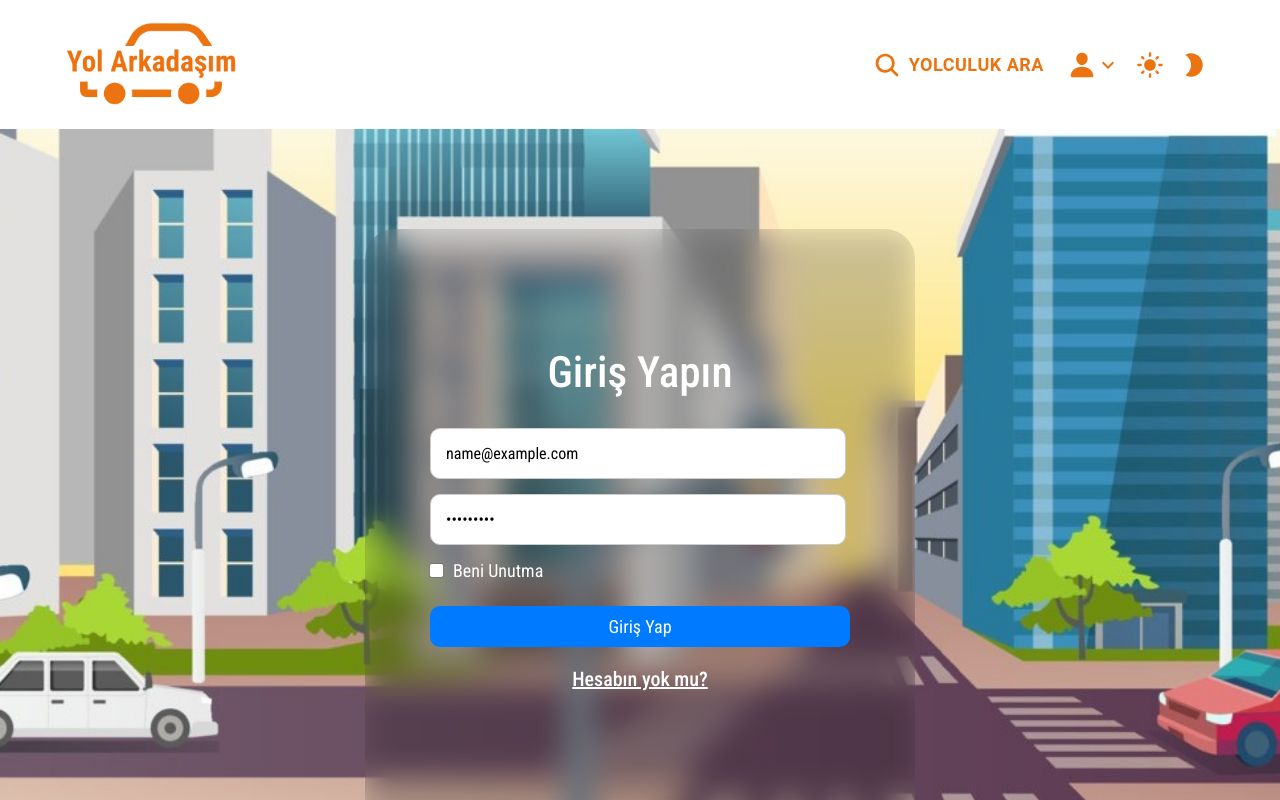
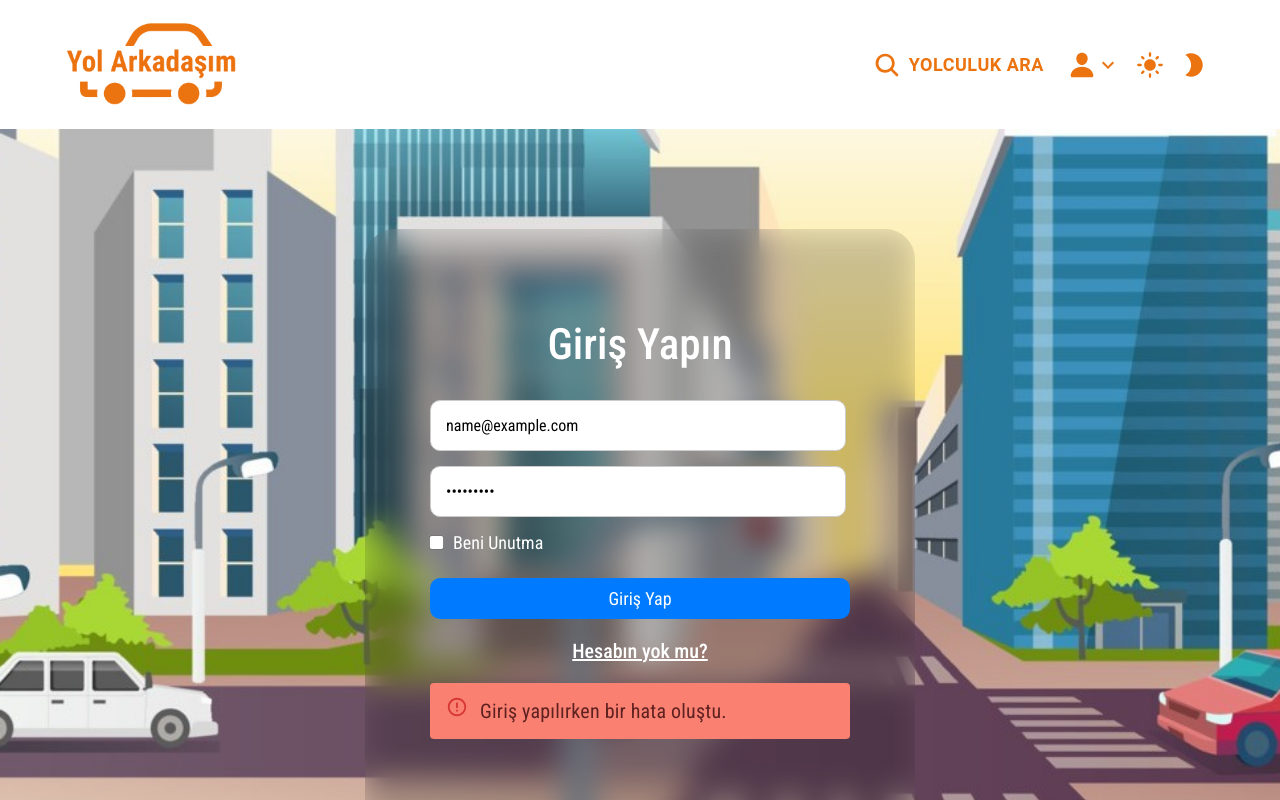
Before and after one commit to kubraacelik/YOLARKADASIM-Bitirme-Projesi, a React (Vite) app in the folder yolarkadasim/: page /girisYap in a window 1280 px wide. Both pictures are taken after typing "name@example.com", "Sample123" into the empty fields and a click on the button "Giriş Yap". Shown: the top 800 px of the page. Built offline with nearby package versions, Linux system fonts and the light colour scheme; no server answers.

Commit message:
giriş yap kısmına renklendirme eklendi

```diff
--- a/yolarkadasim/src/routes/GirişYap.jsx
+++ b/yolarkadasim/src/routes/GirişYap.jsx
@@ -1,4 +1,4 @@
-import React, { useEffect, useState } from "react";
+import React, { useState } from "react";
 import Navbar from "../components/Navbar";
 import Footer from "../components/Footer";
 import "../styles/GirişYap.css";
@@ -6,6 +6,10 @@ import { useFormik } from "formik";
 import { advancedSchema } from "../schemas";
 import { Link } from "react-router-dom";
 import axios from "axios";
+import Alert from "@mui/material/Alert";
+
+const GirişYap = () => {
+  const [loginSuccess, setLoginSuccess] = useState(null);
 
   const onSubmit = async (values, actions) => {
     console.log(values);
@@ -13,16 +17,16 @@ const onSubmit = async (values, actions) => {
     try {
       await loginUserFromMongoDB(values); // Kullanıcı bilgileriyle MongoDB'den giriş yap
       actions.resetForm(); // Formu sıfırla
-    alert("Başarıyla giriş yapıldı.");
+      setLoginSuccess(true);
     } catch (error) {
-    alert("Giriş yapılırken bir hata oluştu.");
+      setLoginSuccess(false);
     }
   };
 
   const loginUserFromMongoDB = async (userData) => {
     try {
       const response = await axios.post(
-      "http://localhost:8080/api/kullanicilar",
+        "http://localhost:8080/api/kullanicilar/login",
         userData
       );
       console.log(response.data);
@@ -33,17 +37,14 @@ const loginUserFromMongoDB = async (userData) => {
     }
   };
 
-
-export default function GirişYap() {
-
   const { values, errors, isSubmitting, handleSubmit, handleChange } =
     useFormik({
       initialValues: {
         eposta: "",
         sifre: "",
       },
-      validationSchema:advancedSchema,
-      onSubmit
+      validationSchema: advancedSchema,
+      onSubmit,
     });
 
   return (
@@ -54,7 +55,6 @@ export default function GirişYap() {
           <div className="girisYap">
             <div className="tanım">Giriş Yapın</div>
             <form onSubmit={handleSubmit}>
-
               <div className="girisYap-giris">
                 <input
                   type="email"
@@ -81,15 +81,42 @@ export default function GirişYap() {
 
               <div className="girisYap-giris">
                 <label className="beni-unutma" htmlFor="beniUnutma">
-                  <input type="checkbox" />Beni Unutma
+                  <input type="checkbox" />
+                  Beni Unutma
                 </label>
               </div>
-              <button disabled={isSubmitting} className="girisYap-btn" type="submit">
+              <button
+                disabled={isSubmitting}
+                className="girisYap-btn"
+                type="submit"
+              >
                 Giriş Yap
               </button>
               <div className="hesabinVarsaDiv">
-              <Link style={{ color: 'white' }} to='/uyeOl'>Hesabın yok mu?</Link>
+                <Link style={{ color: "white" }} to="/uyeOl">
+                  Hesabın yok mu?
+                </Link>
               </div>
+              {loginSuccess === true && (
+                <div>
+                  <Alert
+                    sx={{ fontSize: 20, backgroundColor: "lightgreen" }}
+                    severity="success"
+                  >
+                    Başarıyla Giriş Yapıldı.
+                  </Alert>
+                </div>
+              )}
+              {loginSuccess === false && (
+                <div>
+                  <Alert
+                    sx={{ fontSize: 20, backgroundColor: "salmon" }}
+                    severity="error"
+                  >
+                    Giriş yapılırken bir hata oluştu.
+                  </Alert>
+                </div>
+              )}
             </form>
           </div>
         </div>
@@ -97,4 +124,6 @@ export default function GirişYap() {
       </div>
     </>
   );
-}
+};
+
+export default GirişYap;
--- a/yolarkadasim/src/routes/ÜyeOl.jsx
+++ b/yolarkadasim/src/routes/ÜyeOl.jsx
@@ -8,6 +8,7 @@ import { Link } from "react-router-dom";
 import axios from "axios";
 
 const onSubmit = async (values, actions) => {
+
   console.log(values);
   console.log(actions);
   try {
@@ -15,7 +16,7 @@ const onSubmit = async (values, actions) => {
     actions.resetForm(); // Formu sıfırla
     alert("Kullanıcı başarıyla kaydedildi.");
   } catch (error) {
-    alert("Kullanıcı eklenirken bir hata oluştu.");
+    alert("Bu mail hesabıyla bir hesap bulunmaktadır.");
   }
 };
 
--- a/yolarkadasim/src/styles/GirişYap.css
+++ b/yolarkadasim/src/styles/GirişYap.css
@@ -84,3 +84,7 @@ form .girisYap-giris {
     font-weight: 500;
     text-align: left;
 }
+
+.girişBaşarılıMı{
+    font-size: 50px;
+}
```
Lines whose indentation alone changed are shown as unchanged.
